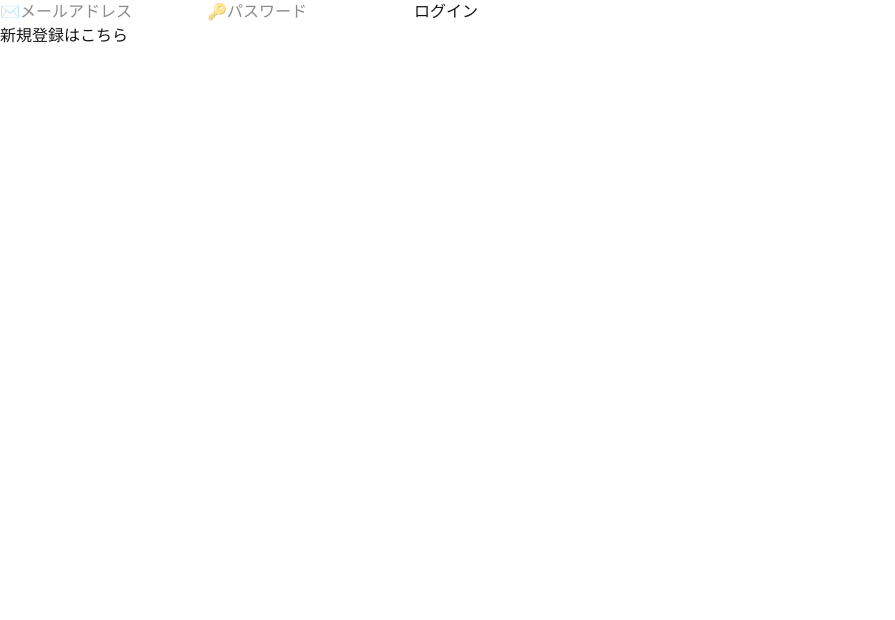
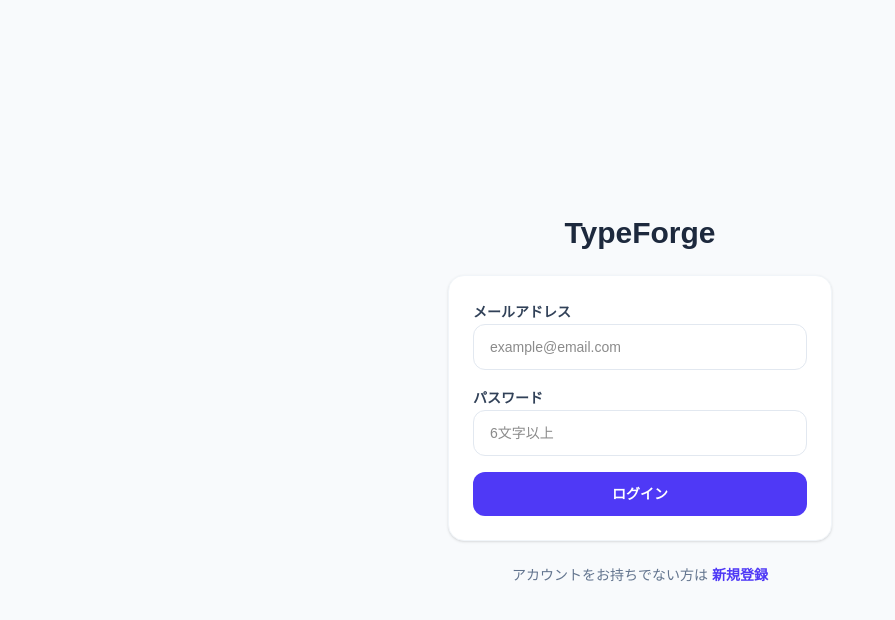
Before and after one commit to maru1005/typeforge, a Next.js app: page /login in a window 1280 px wide. Shown: the top 620 px of the page, without its empty margins (0-895 px from the left). Built offline with nearby package versions, Linux system fonts and the light colour scheme.

Commit message:
feat:login-page tailwind

```diff
--- a/app/components/category-select.tsx
+++ b/app/components/category-select.tsx
@@ -6,6 +6,7 @@ import { useState, useEffect } from "react";
 import { useRouter } from "next/navigation";
 import { Category } from "@/types";
 import { useGameStore } from "@/store/game-store";
+import { createClient } from "@/lib/api/supabase/client";
 
 const categories: { label: string; value: Category }[] = [
   { label: "Random", value: "random" },
@@ -46,6 +47,8 @@ export default function CategorySelect() {
     setCountdown(3);
   };
 
+  const supabase = createClient();
+
   return (
     <div>
       {categories.map((cat) => (
@@ -60,11 +63,21 @@ export default function CategorySelect() {
           <button onClick={handleStart}>Start</button>
         </div>
       )}
+
       {countdown !== null && (
         <div>
           <p>{countdown}</p>
         </div>
       )}
+
+      <button
+        onClick={async () => {
+          await supabase.auth.signOut();
+          router.push("/login");
+        }}
+      >
+        ログアウト
+      </button>
     </div>
   );
 }
--- a/app/login/page.tsx
+++ b/app/login/page.tsx
@@ -1,19 +1,16 @@
-// app/lgoin/page.tsx
-// ログインページ
-
 "use client";
 
 import { useState } from "react";
 import { useForm } from "react-hook-form";
 import { zodResolver } from "@hookform/resolvers/zod";
 import { useRouter } from "next/navigation";
+import { createClient } from "@/lib/api/supabase/client";
 import {
   loginSchema,
   LoginSchema,
   signUpSchema,
   SignUpSchema,
 } from "@/lib/schemas";
-import { createClient } from "@/lib/api/supabase/client";
 
 export default function LoginPage() {
   const router = useRouter();
@@ -58,44 +55,132 @@ export default function LoginPage() {
   };
 
   return (
-    <div>
+    <div className="min-h-screen bg-slate-50 flex items-center justify-center px-4">
+      <div className="w-full max-w-sm space-y-6">
+        <div className="text-center">
+          <h1 className="text-3xl font-bold text-slate-800">TypeForge</h1>
+        </div>
+
+        <div className="bg-white rounded-2xl border border-slate-100 p-6 shadow-sm space-y-4">
           {isSignUp ? (
-        <form onSubmit={signUpForm.handleSubmit(onSignUp)}>
+            <form
+              onSubmit={signUpForm.handleSubmit(onSignUp)}
+              className="space-y-4"
+            >
+              <div className="space-y-2">
+                <label className="text-sm font-bold text-slate-700">
+                  メールアドレス
+                </label>
                 <input
                   {...signUpForm.register("email")}
                   type="email"
-            placeholder="✉️メールアドレス"
+                  placeholder="example@email.com"
+                  className="w-full border border-slate-200 rounded-xl px-4 py-3 focus:outline-none focus:ring-2 focus:ring-indigo-500 text-sm"
                 />
+                {signUpForm.formState.errors.email && (
+                  <p className="text-red-500 text-xs">
+                    {signUpForm.formState.errors.email.message}
+                  </p>
+                )}
+              </div>
+              <div className="space-y-2">
+                <label className="text-sm font-bold text-slate-700">
+                  パスワード
+                </label>
                 <input
                   {...signUpForm.register("password")}
                   type="password"
-            placeholder="🔑パスワード"
+                  placeholder="6文字以上"
+                  className="w-full border border-slate-200 rounded-xl px-4 py-3 focus:outline-none focus:ring-2 focus:ring-indigo-500 text-sm"
                 />
+                {signUpForm.formState.errors.password && (
+                  <p className="text-red-500 text-xs">
+                    {signUpForm.formState.errors.password.message}
+                  </p>
+                )}
+              </div>
+              <div className="space-y-2">
+                <label className="text-sm font-bold text-slate-700">
+                  ユーザー名
+                </label>
                 <input
                   {...signUpForm.register("username")}
                   type="text"
                   placeholder="ユーザー名"
+                  className="w-full border border-slate-200 rounded-xl px-4 py-3 focus:outline-none focus:ring-2 focus:ring-indigo-500 text-sm"
                 />
-          <button type="submit">アカウント作成</button>
+                {signUpForm.formState.errors.username && (
+                  <p className="text-red-500 text-xs">
+                    {signUpForm.formState.errors.username.message}
+                  </p>
+                )}
+              </div>
+              <button
+                type="submit"
+                className="w-full bg-indigo-600 text-white py-3 rounded-xl font-bold hover:bg-indigo-700 transition-colors text-sm"
+              >
+                アカウント作成
+              </button>
             </form>
           ) : (
-        <form onSubmit={loginForm.handleSubmit(onLogin)}>
+            <form
+              onSubmit={loginForm.handleSubmit(onLogin)}
+              className="space-y-4"
+            >
+              <div className="space-y-2">
+                <label className="text-sm font-bold text-slate-700">
+                  メールアドレス
+                </label>
                 <input
                   {...loginForm.register("email")}
                   type="email"
-            placeholder="✉️メールアドレス"
+                  placeholder="example@email.com"
+                  className="w-full border border-slate-200 rounded-xl px-4 py-3 focus:outline-none focus:ring-2 focus:ring-indigo-500 text-sm"
                 />
+                {loginForm.formState.errors.email && (
+                  <p className="text-red-500 text-xs">
+                    {loginForm.formState.errors.email.message}
+                  </p>
+                )}
+              </div>
+              <div className="space-y-2">
+                <label className="text-sm font-bold text-slate-700">
+                  パスワード
+                </label>
                 <input
                   {...loginForm.register("password")}
                   type="password"
-            placeholder="🔑パスワード"
+                  placeholder="6文字以上"
+                  className="w-full border border-slate-200 rounded-xl px-4 py-3 focus:outline-none focus:ring-2 focus:ring-indigo-500 text-sm"
                 />
-          <button type="submit">ログイン</button>
+                {loginForm.formState.errors.password && (
+                  <p className="text-red-500 text-xs">
+                    {loginForm.formState.errors.password.message}
+                  </p>
+                )}
+              </div>
+              <button
+                type="submit"
+                className="w-full bg-indigo-600 text-white py-3 rounded-xl font-bold hover:bg-indigo-700 transition-colors text-sm"
+              >
+                ログイン
+              </button>
             </form>
           )}
-      <button onClick={() => setIsSignUp((v) => !v)}>
-        {isSignUp ? "ログインはこちら" : "新規登録はこちら"}
+        </div>
+
+        <p className="text-center text-sm text-slate-500">
+          {isSignUp
+            ? "すでにアカウントをお持ちの方は"
+            : "アカウントをお持ちでない方は"}
+          <button
+            onClick={() => setIsSignUp((v) => !v)}
+            className="ml-1 font-bold text-indigo-600 hover:underline"
+          >
+            {isSignUp ? "ログイン" : "新規登録"}
           </button>
+        </p>
+      </div>
     </div>
   );
 }
```
Lines whose indentation alone changed are shown as unchanged.
